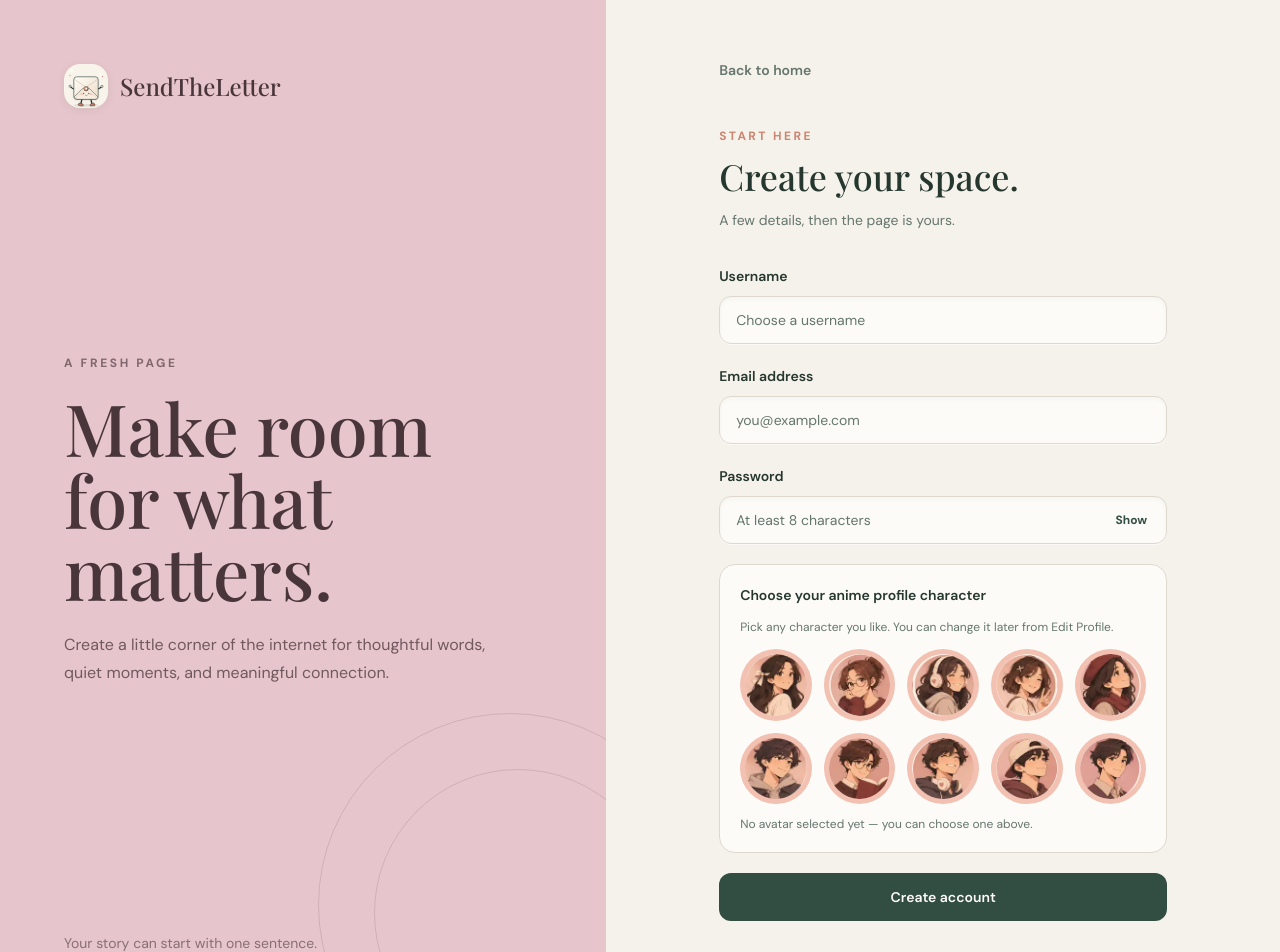
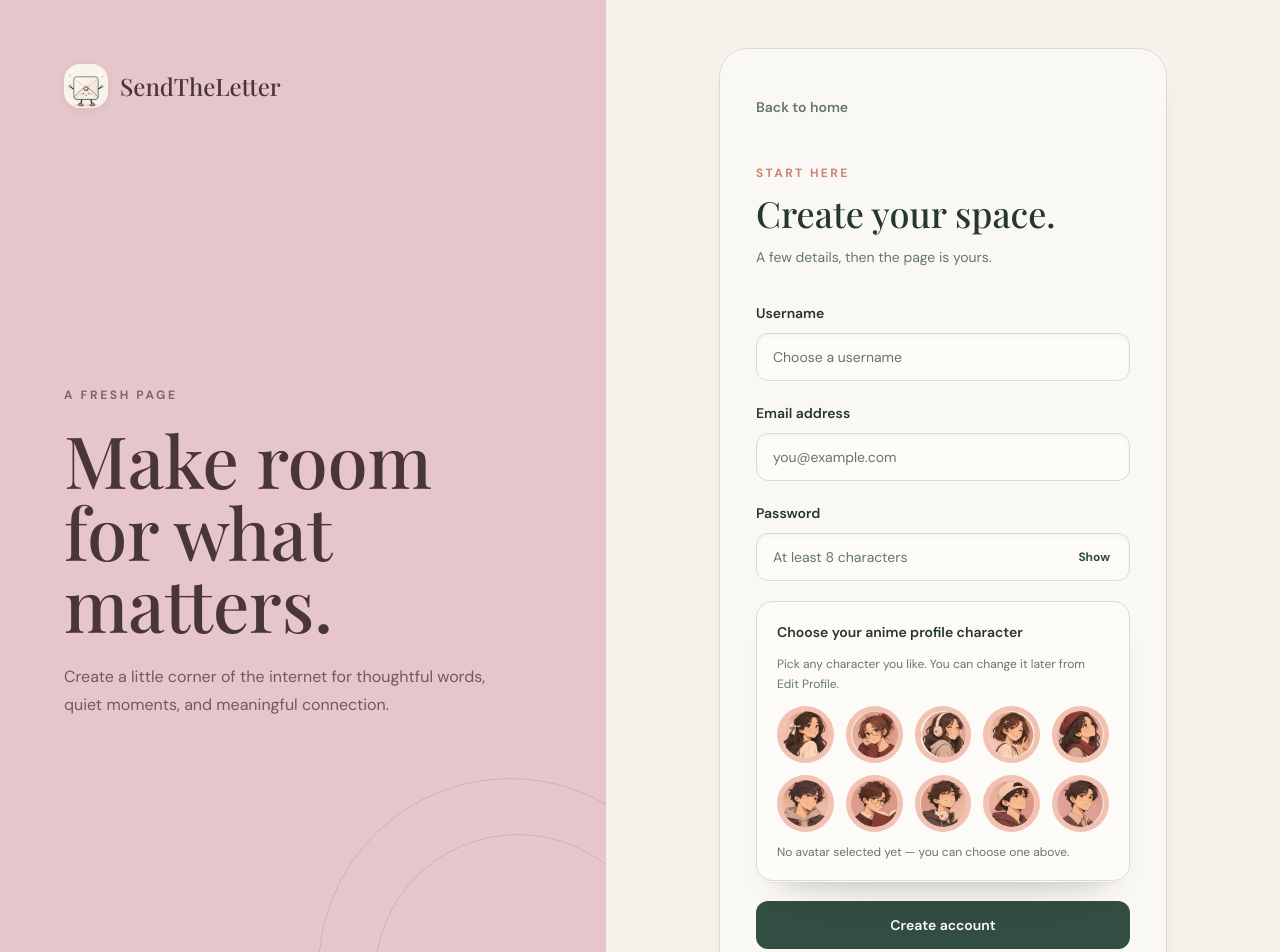
Before and after one commit to donnelsimbajon-design/SendtheLetter_System, a React (Vite) app in the folder Note_letter/: page /signup in a window 1280 px wide. Shown: the top 952 px of the page. Built offline with nearby package versions, Linux system fonts and the light colour scheme; no server answers.

Commit message:
design: extend sitewide 3D paper language to public, auth and admin pages

```diff
--- a/Note_letter/src/Pages/Signup.tsx
+++ b/Note_letter/src/Pages/Signup.tsx
@@ -44,7 +44,7 @@ const Signup = () => {
         <div className="absolute -bottom-20 -right-24 h-96 w-96 rounded-full border border-[#49363B]/15"/><div className="absolute -bottom-10 -right-14 h-72 w-72 rounded-full border border-[#49363B]/15"/>
       </section>
       <section className="flex items-center justify-center px-5 py-12 sm:px-10">
-        <div className="w-full max-w-md">
+        <div className="stl-depth-paper stl-depth-static w-full max-w-md rounded-[1.8rem] border border-border bg-card/70 p-6 sm:p-9">
           <Link to="/" className="mb-9 inline-flex min-h-11 items-center gap-2 text-sm font-semibold text-muted-foreground hover:text-foreground">Back to home</Link>
           <div className="mb-8 lg:hidden"><CharacterBadge name="lumi" tone="forest" size="md" /><p className="mt-4 font-editorial text-2xl">SendTheLetter</p></div>
           <p className="text-xs font-bold uppercase tracking-[.2em] text-[hsl(var(--accent))]">Start here</p>
@@ -55,7 +55,7 @@ const Signup = () => {
             <div className="space-y-2"><label htmlFor="username" className="text-sm font-semibold">Username</label><div className="relative"><Input id="username" autoComplete="username" required value={username} onChange={(event)=>setUsername(event.target.value)} placeholder="Choose a username" className="h-12 rounded-xl bg-card px-4"/></div></div>
             <div className="space-y-2"><label htmlFor="email" className="text-sm font-semibold">Email address</label><div className="relative"><Input id="email" type="email" autoComplete="email" required value={email} onChange={(event)=>setEmail(event.target.value)} placeholder="you@example.com" className="h-12 rounded-xl bg-card px-4"/></div></div>
             <div className="space-y-2"><label htmlFor="password" className="text-sm font-semibold">Password</label><div className="relative"><Input id="password" type={showPassword ? "text" : "password"} autoComplete="new-password" minLength={8} required value={password} onChange={(event)=>setPassword(event.target.value)} placeholder="At least 8 characters" className="h-12 rounded-xl bg-card px-4 pr-20"/><button type="button" aria-label={showPassword ? "Hide password" : "Show password"} aria-pressed={showPassword} onClick={() => setShowPassword(current => !current)} className="absolute right-2 top-1/2 -translate-y-1/2 rounded-lg px-3 py-2 text-xs font-bold text-primary hover:bg-muted">{showPassword ? "Hide" : "Show"}</button></div></div>
-            <div className="rounded-2xl border border-border bg-card p-4 sm:p-5">
+            <div className="stl-depth-card stl-depth-static rounded-2xl border border-border bg-card p-4 sm:p-5">
               <AvatarPicker value={avatarPreset} onChange={setAvatarPreset} />
             </div>
             <Button type="submit" disabled={isLoading} className="h-12 w-full rounded-xl text-sm font-semibold">{isLoading?'Creating your space...':'Create account'}</Button>
```
